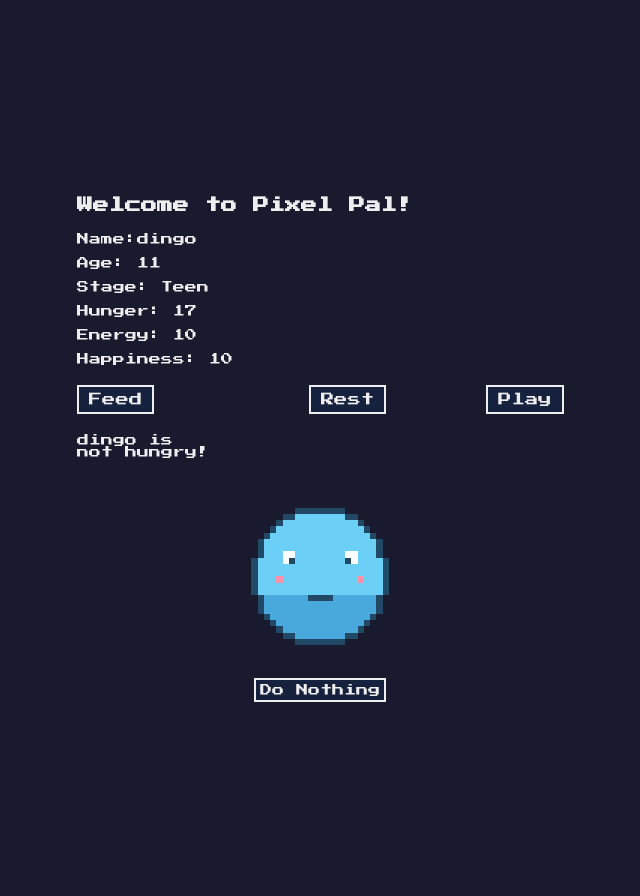
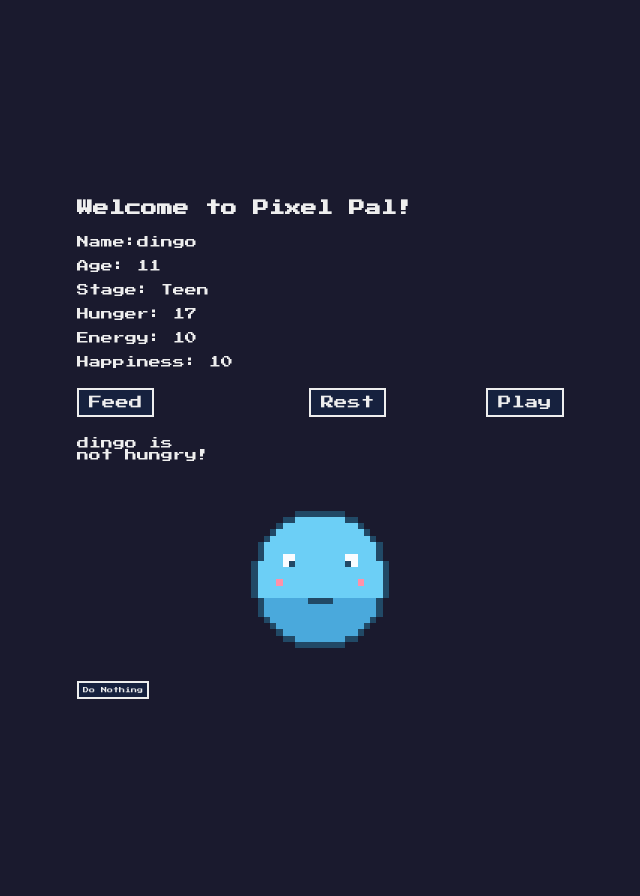
Before and after one commit to joshmaddigan/pixel-pal, a Flask app: page / in a window 1280 px wide. Shown: the whole page, without its empty margins (163-803 px from the left). Run offline with Flask 3, Linux system fonts and the light colour scheme; the visitor is signed in with stand-in values (Sample User, id 1).

Commit message:
tidy up css, removed self closing div's

```diff
--- a/static/styles.css
+++ b/static/styles.css
@@ -30,7 +30,7 @@ body {
     gap: 100px;
 }
 .nothing-btn{
-    font-size: 12px;
+    font-size: 6px;
     padding: 4px;
 
 }
--- a/templates/death.html
+++ b/templates/death.html
@@ -6,7 +6,7 @@
 
 </head>
 <body>
-    <div class="game-panel"></div>
+    <div class="game-panel">
     <h1>RIP {{ name }}</h1>
        {% for message in get_flashed_messages() %}
     <p>{{ message }}</p>
--- a/templates/index.html
+++ b/templates/index.html
@@ -58,10 +58,11 @@
 
         <div class="sprite-panel">
         <img src="/static/sprites/{{ get_sprite }}" alt="PixelPal">
+        </div>
         <form action="/idle" method="POST">
         <button type="submit" class="nothing-btn">Do Nothing</button>
     </form>
-    </div>
+
 </div>
 </body>
 </html>
--- a/templates/welcome.html
+++ b/templates/welcome.html
@@ -5,7 +5,7 @@
     <link rel="stylesheet" href="/static/styles.css">
 </head>
 <body>
-    <div class="game-panel"></div>
+    <div class="game-panel">
     <h1>Welcome to Pixel Pal!</h1>
     <form action="/create" method="POST">
         <input type="text" name="pet_name" placeholder="Name your Pal!">
```
Also changed, not shown: instance/pixelpal.db.
